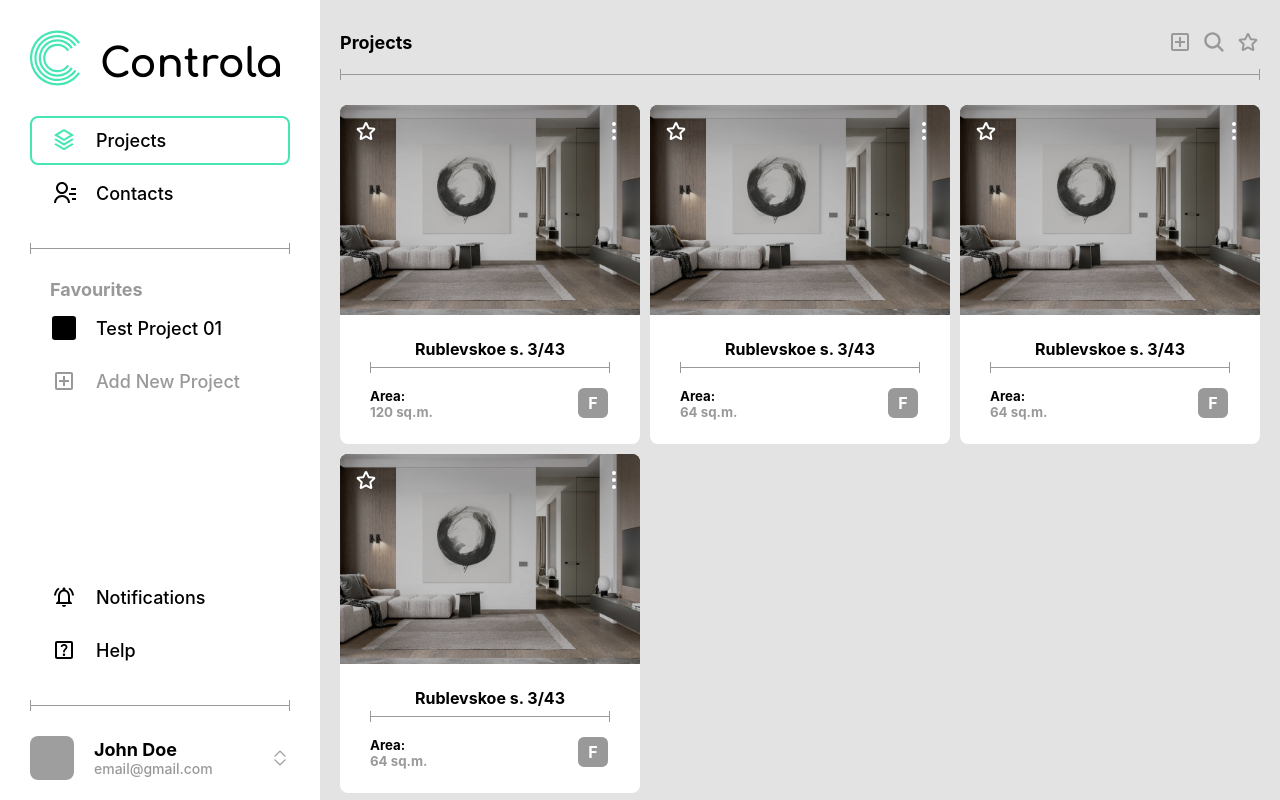
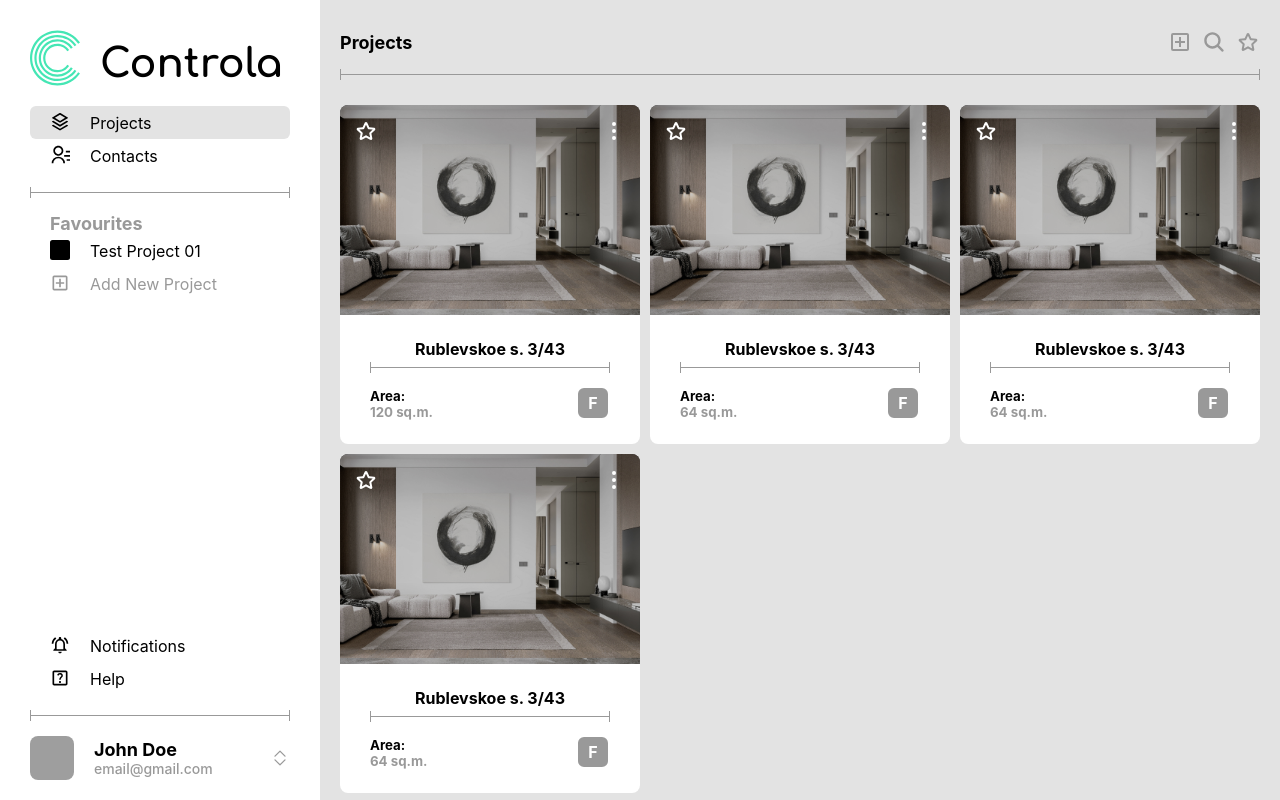
Before and after one commit to Anderboi/tech-spec-app, a Next.js app: page /projectsPage in a window 1280 px wide. Built offline with nearby package versions, Linux system fonts and the light colour scheme; grey boxes are pictures that could not be loaded.

Commit message:
refactor: sidebar links changed

```diff
--- a/components/sidebar/menuLayout/menuLayout.module.scss
+++ b/components/sidebar/menuLayout/menuLayout.module.scss
@@ -3,7 +3,7 @@
 .nav {
   display: flex;
   flex-direction: column;
-  gap: .4rem;
+  /* gap: .4rem; */
   /* margin: 3rem 0;
 
 
--- a/components/sidebar/sidebar.module.scss
+++ b/components/sidebar/sidebar.module.scss
@@ -3,7 +3,7 @@
 .sidebar {
   display: flex;
   flex-direction: column;
-  gap: 3rem;
+  gap: 2rem;
 
   width: var(--sidebar-width);
   height: 100vh;
--- a/components/sidebar/sidebar_link/sidebar_link.module.scss
+++ b/components/sidebar/sidebar_link/sidebar_link.module.scss
@@ -1,11 +1,11 @@
 @use '../../../styles/abstracts' as *;
 
 .item {
-  font-weight: 500;
-  border: 2px solid transparent;
-  padding: 1rem 2rem;
-  border-radius: $border-radius;
-  font-size: 1.8rem;
+  font-weight: 400;
+  font-size: 1.6rem;
+  // border: 2px solid transparent;
+  padding: 0.6rem 2rem;
+  border-radius: .6rem;
   display: flex;
   gap: 2rem;
   align-items: center;
@@ -16,17 +16,21 @@
   }
 
   .icon {
-    font-size: 2.4rem;
+    font-size: 2rem;
   }
 }
 
 .active {
-  border-color: $color-secondary;
+  background-color: $color-bg-variant;
+  outline: none !important;
+  // font-weight: 500;
 
-  .icon {
-    color: $color-secondary;
-    fill: $color-secondary;
-  }
+  // border-color: $color-secondary;
+
+  // .icon {
+    // color: $color-secondary;
+    // fill: $color-secondary;
+  // }
 }
 
 // Tablets
--- a/components/sidebar/sidebar_link/sidebar_link.tsx
+++ b/components/sidebar/sidebar_link/sidebar_link.tsx
@@ -4,8 +4,6 @@ import { useRouter } from "next/router";
 import cn from "classnames";
 import { menuItem } from "../../../types/nav_item";
 import style from "./sidebar_link.module.scss";
-
-
 
 const SidebarLink = ({ href, icon, name }: menuItem):JSX.Element => {
   const router = useRouter();
```
